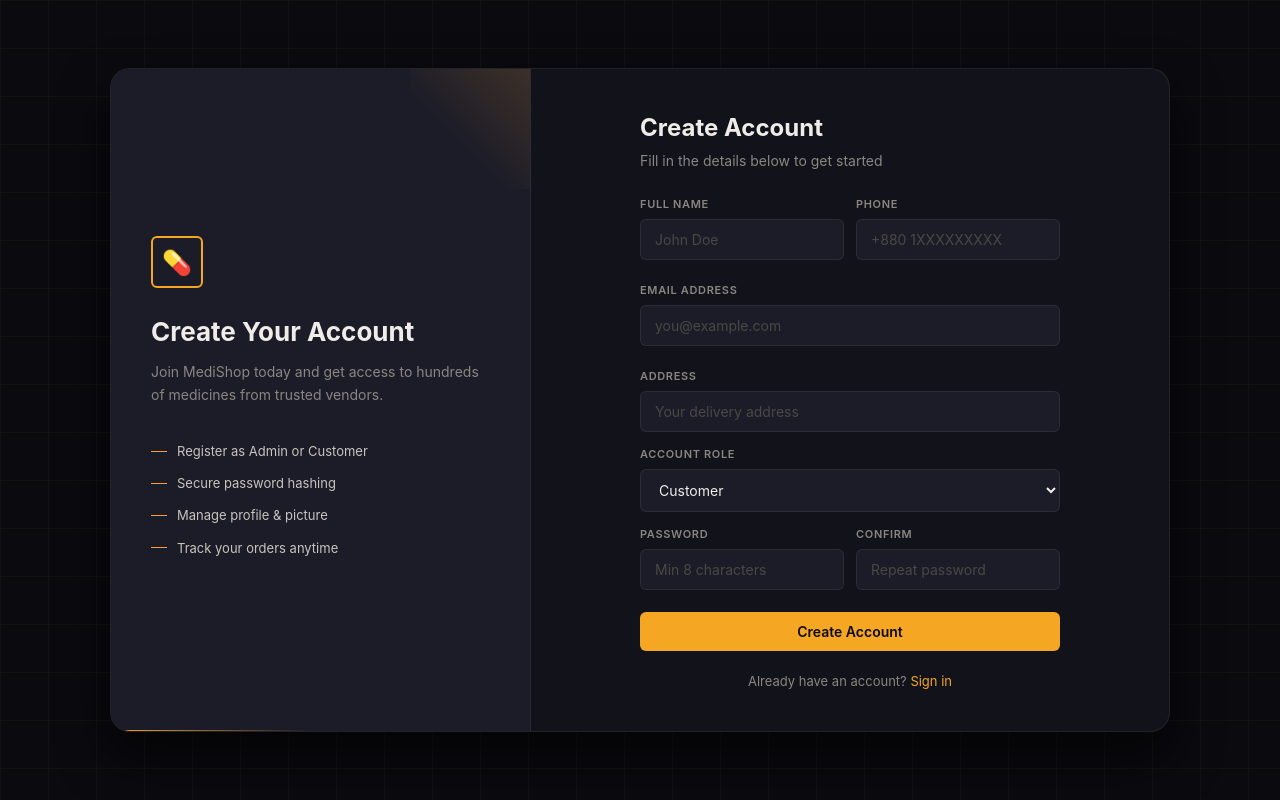
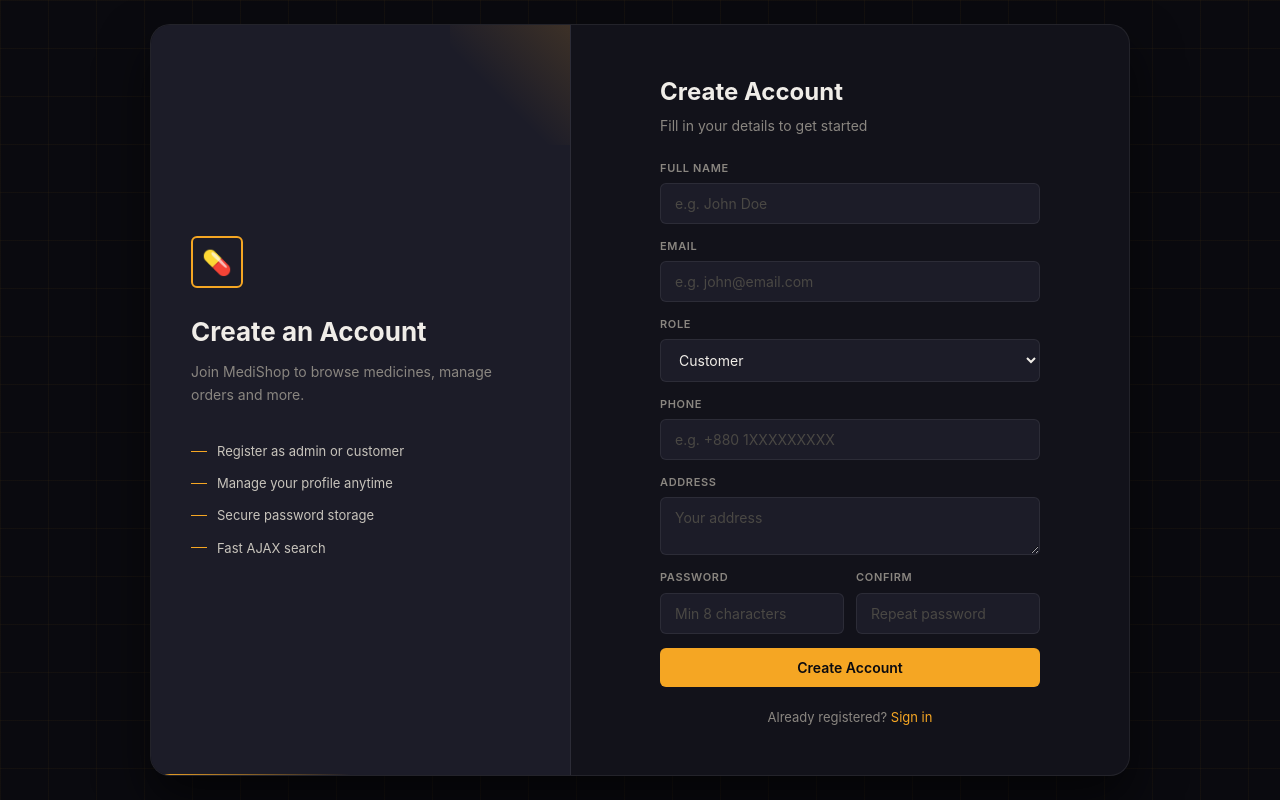
Before and after one commit to abirahosan/online-medicine-shop, a PHP site: template views/register.php in a window 1280 px wide. Run offline with PHP 8.4, Linux system fonts and the light colour scheme; the template is opened without the code that fills it, so the values that code supplies are empty.

Commit message:
add register  file

```diff
--- a/views/register.php
+++ b/views/register.php
@@ -8,26 +8,23 @@
 </head>
 <body class="auth-body">
 
-<div class="auth-shell" style="max-width:1060px; min-height:640px;">
-
-    <!-- Left panel -->
+<div class="auth-shell">
     <div class="auth-side">
         <div class="logo-big">&#128138;</div>
-        <h1>Create Your Account</h1>
-        <p>Join MediShop today and get access to hundreds of medicines from trusted vendors.</p>
+        <h1>Create an Account</h1>
+        <p>Join MediShop to browse medicines, manage orders and more.</p>
         <ul class="feature-list">
-            <li>Register as Admin or Customer</li>
-            <li>Secure password hashing</li>
-            <li>Manage profile &amp; picture</li>
-            <li>Track your orders anytime</li>
+            <li>Register as admin or customer</li>
+            <li>Manage your profile anytime</li>
+            <li>Secure password storage</li>
+            <li>Fast AJAX search</li>
         </ul>
     </div>
 
-    <!-- Right panel -->
-    <div class="auth-form-wrap" style="align-items:flex-start; padding-top:40px; padding-bottom:40px;">
-        <div class="auth-card" style="max-width:420px;">
+    <div class="auth-form-wrap">
+        <div class="auth-card">
             <h2>Create Account</h2>
-            <p class="muted">Fill in the details below to get started</p>
+            <p class="muted">Fill in your details to get started</p>
 
             <?php if (!empty($error)): ?>
                 <div class="alert alert-error"><?= htmlspecialchars($error) ?></div>
@@ -36,139 +33,88 @@
                 <div class="alert alert-success"><?= htmlspecialchars($success) ?></div>
             <?php endif; ?>
 
-            <form method="POST" action="index.php?page=register" class="form" novalidate id="regForm">
-                <input type="hidden" name="csrf_token" value="<?= csrfToken() ?>">
-
-                <!-- Name + Phone -->
-                <div class="field-row">
-                    <div class="field">
-                        <label for="name">Full Name</label>
-                        <input type="text" id="name" name="name"
-                               value="<?= htmlspecialchars($old['name']) ?>"
-                               placeholder="John Doe" required>
-                        <span class="field-error" id="nameErr"></span>
-                    </div>
-                    <div class="field">
-                        <label for="phone">Phone</label>
-                        <input type="text" id="phone" name="phone"
-                               value="<?= htmlspecialchars($old['phone']) ?>"
-                               placeholder="+880 1XXXXXXXXX">
-                    </div>
+            <form method="POST" action="index.php?page=register" class="form" novalidate>
+                <div class="field">
+                    <label for="name">Full Name</label>
+                    <input type="text" id="name" name="name"
+                           value="<?= htmlspecialchars($old['name']) ?>"
+                           placeholder="e.g. John Doe" required>
                 </div>
-
-                <!-- Email -->
                 <div class="field">
-                    <label for="email">Email Address</label>
+                    <label for="email">Email</label>
                     <input type="email" id="email" name="email"
                            value="<?= htmlspecialchars($old['email']) ?>"
-                           placeholder="you@example.com" required>
-                    <span class="field-error" id="emailErr"></span>
+                           placeholder="e.g. john@email.com" required>
                 </div>
-
-                <!-- Address -->
                 <div class="field">
-                    <label for="address">Address</label>
-                    <input type="text" id="address" name="address"
-                           value="<?= htmlspecialchars($old['address']) ?>"
-                           placeholder="Your delivery address">
-                </div>
-
-                <!-- Role -->
-                <div class="field">
-                    <label for="role">Account Role</label>
+                    <label for="role">Role</label>
                     <select id="role" name="role">
                         <option value="customer" <?= $old['role'] === 'customer' ? 'selected' : '' ?>>Customer</option>
                         <option value="admin"    <?= $old['role'] === 'admin'    ? 'selected' : '' ?>>Admin</option>
                     </select>
                 </div>
-
-                <!-- Password + Confirm -->
+                <div class="field">
+                    <label for="phone">Phone</label>
+                    <input type="text" id="phone" name="phone"
+                           value="<?= htmlspecialchars($old['phone']) ?>"
+                           placeholder="e.g. +880 1XXXXXXXXX">
+                </div>
+                <div class="field">
+                    <label for="address">Address</label>
+                    <textarea id="address" name="address" rows="2"
+                              placeholder="Your address"><?= htmlspecialchars($old['address']) ?></textarea>
+                </div>
                 <div class="field-row">
                     <div class="field">
                         <label for="password">Password</label>
                         <input type="password" id="password" name="password"
                                placeholder="Min 8 characters" required>
-                        <span class="field-error" id="passErr"></span>
                     </div>
                     <div class="field">
-                        <label for="confirm_password">Confirm</label>
-                        <input type="password" id="confirm_password" name="confirm_password"
+                        <label for="confirm">Confirm</label>
+                        <input type="password" id="confirm" name="confirm"
                                placeholder="Repeat password" required>
-                        <span class="field-error" id="confirmErr"></span>
                     </div>
                 </div>
-
                 <button type="submit" class="btn btn-primary btn-block">Create Account</button>
             </form>
 
-            <p class="auth-foot">
-                Already have an account? <a href="index.php?page=login">Sign in</a>
+            <p class="auth-foot">Already registered?
+                <a href="index.php?page=login">Sign in</a>
             </p>
         </div>
     </div>
-
 </div>
 
 <script>
-(function () {
-    var form       = document.getElementById('regForm');
-    var nameInput  = document.getElementById('name');
-    var emailInput = document.getElementById('email');
-    var passInput  = document.getElementById('password');
-    var confInput  = document.getElementById('confirm_password');
+/* JS validation */
+document.querySelector('form').addEventListener('submit', function (e) {
+    var name     = document.getElementById('name').value.trim();
+    var email    = document.getElementById('email').value.trim();
+    var password = document.getElementById('password').value;
+    var confirm  = document.getElementById('confirm').value;
+    var re       = /^[^\s@]+@[^\s@]+\.[^\s@]+$/;
 
-    var nameErr  = document.getElementById('nameErr');
-    var emailErr = document.getElementById('emailErr');
-    var passErr  = document.getElementById('passErr');
-    var confErr  = document.getElementById('confirmErr');
-
-    function showErr(el, msg) { el.textContent = msg; el.style.display = 'block'; }
-    function clearErr(el)     { el.textContent = ''; el.style.display = 'none'; }
-
-    nameInput.addEventListener('input',  function () { clearErr(nameErr);  });
-    emailInput.addEventListener('input', function () { clearErr(emailErr); });
-    passInput.addEventListener('input',  function () { clearErr(passErr);  });
-    confInput.addEventListener('input',  function () { clearErr(confErr);  });
-
-    form.addEventListener('submit', function (e) {
-        var valid = true;
-
-        // Name
-        if (nameInput.value.trim() === '') {
-            showErr(nameErr, 'Full name is required.');
-            valid = false;
-        }
-
-        // Email
-        if (emailInput.value.trim() === '') {
-            showErr(emailErr, 'Email is required.');
-            valid = false;
-        } else if (!/^[^\s@]+@[^\s@]+\.[^\s@]+$/.test(emailInput.value.trim())) {
-            showErr(emailErr, 'Enter a valid email address.');
-            valid = false;
-        }
-
-        // Password
-        if (passInput.value === '') {
-            showErr(passErr, 'Password is required.');
-            valid = false;
-        } else if (passInput.value.length < 8) {
-            showErr(passErr, 'Password must be at least 8 characters.');
-            valid = false;
-        }
-
-        // Confirm password
-        if (confInput.value === '') {
-            showErr(confErr, 'Please confirm your password.');
-            valid = false;
-        } else if (confInput.value !== passInput.value) {
-            showErr(confErr, 'Passwords do not match.');
-            valid = false;
-        }
-
-        if (!valid) e.preventDefault();
-    });
-})();
+    if (name === '' || email === '' || password === '') {
+        e.preventDefault();
+        alert('Name, email and password are required.');
+        return;
+    }
+    if (!re.test(email)) {
+        e.preventDefault();
+        alert('Please enter a valid email address.');
+        return;
+    }
+    if (password.length < 8) {
+        e.preventDefault();
+        alert('Password must be at least 8 characters.');
+        return;
+    }
+    if (password !== confirm) {
+        e.preventDefault();
+        alert('Passwords do not match.');
+    }
+});
 </script>
 
 </body>
```
